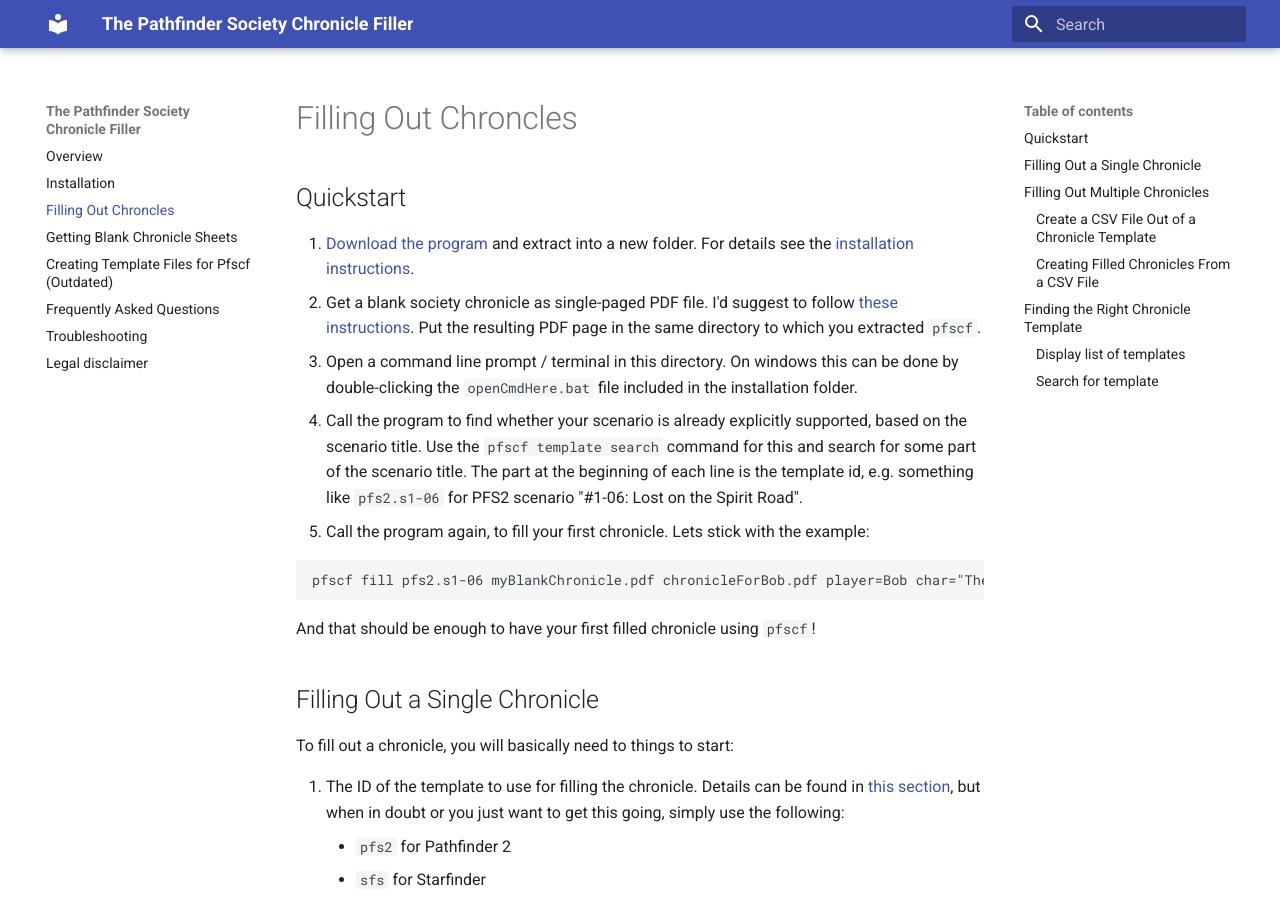
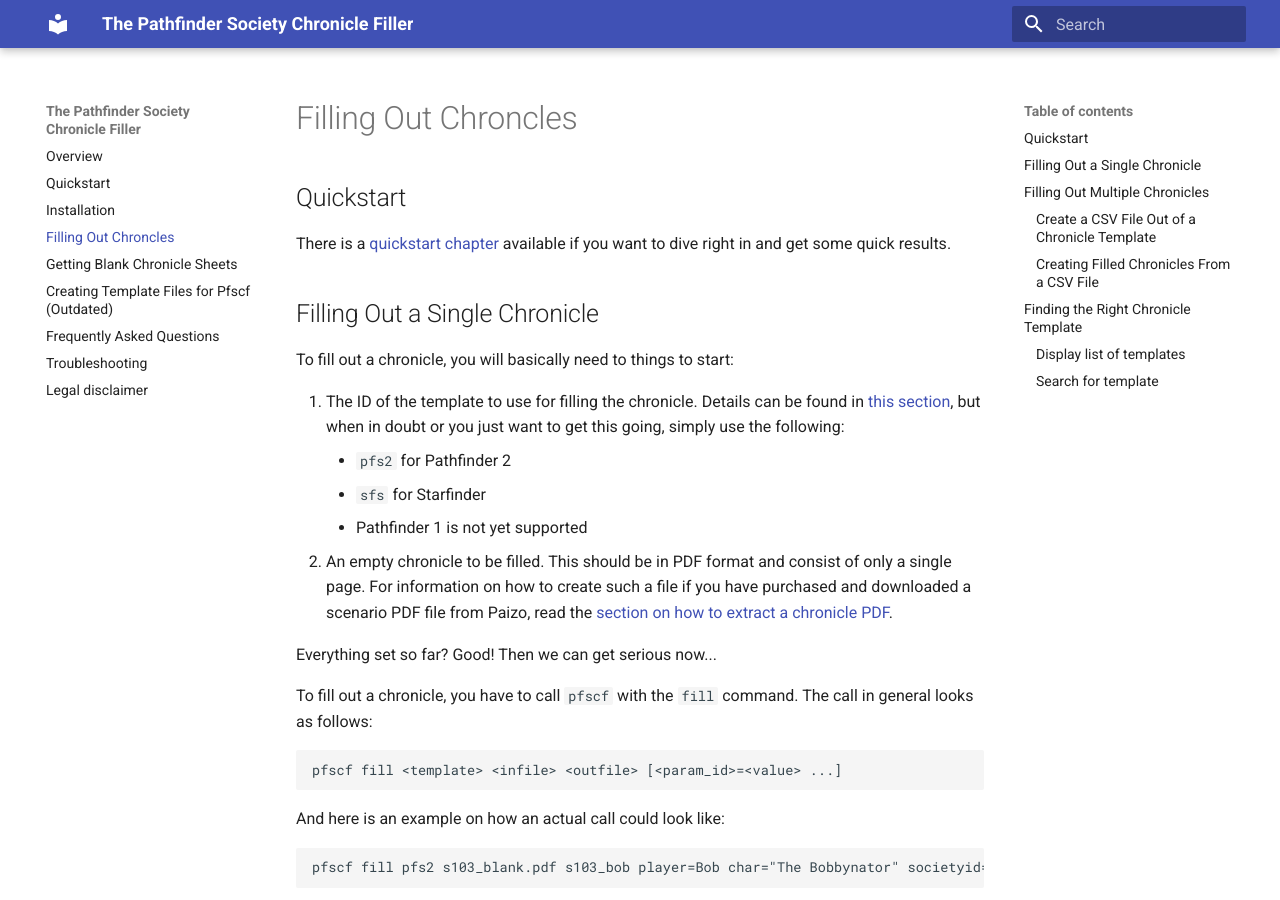
Before and after one commit to Blesmol/pfscf, an MkDocs documentation site: the page built from docs/usage.md, in a window 1280 px wide and 900 px high. Built offline with MkDocs 1.6.1 and Material for MkDocs 9.7.7, drawn with Linux system fonts in a browser that asks for light colours.

Commit message:
doc: quickstart chapter

````diff
--- a/docs/usage.md
+++ b/docs/usage.md
@@ -2,17 +2,7 @@
 
 ## Quickstart
 
-1. [Download the program](https://github.com/Blesmol/pfscf/releases) and extract into a new folder. For details see the [installation instructions](installation.md).
-2. Get a blank society chronicle as single-paged PDF file. I'd suggest to follow [these instructions](extraction.md). Put the resulting PDF page in the same directory to which you extracted `pfscf`.
-3. Open a command line prompt / terminal in this directory. On windows this can be done by double-clicking the `openCmdHere.bat` file included in the installation folder.
-4. Call the program to find whether your scenario is already explicitly supported, based on the scenario title. Use the `pfscf template search` command for this and search for some part of the scenario title. The part at the beginning of each line is the template id, e.g. something like `pfs2.s1-06` for PFS2 scenario "#1-06: Lost on the Spirit Road".
-5. Call the program again, to fill your first chronicle. Lets stick with the example:
-
-```
-pfscf fill pfs2.s1-06 myBlankChronicle.pdf chronicleForBob.pdf player=Bob char="The Bobbynator" societyid=123456-2001 xp=4 gp=10
-```
-
-And that should be enough to have your first filled chronicle using `pfscf`!
+There is a [quickstart chapter](quickstart.md) available if you want to dive right in and get some quick results.
 
 ## Filling Out a Single Chronicle
 
--- a/mkdocs.yml
+++ b/mkdocs.yml
@@ -2,6 +2,7 @@
 theme: material
 nav:
   - index.md
+  - quickstart.md
   - installation.md
   - usage.md
   - extraction.md
````
Also changed, not shown: docs/index.md (+4 -0 lines), docs/quickstart.md (added, +20 -0 lines).
